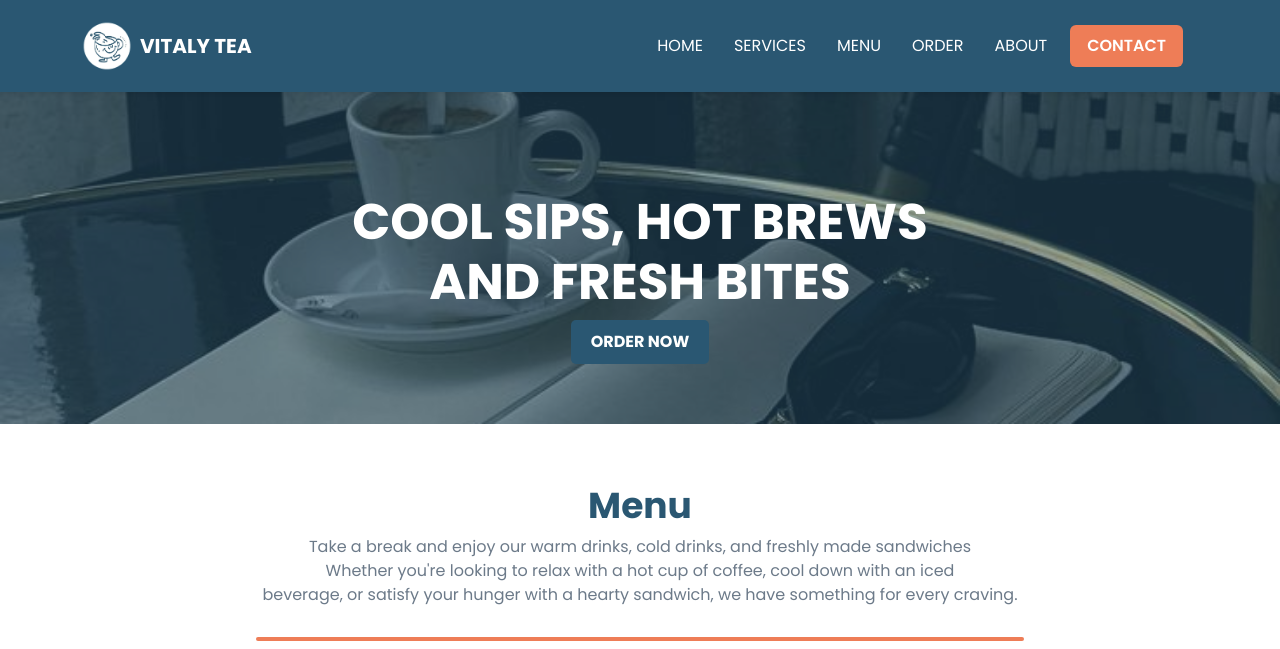
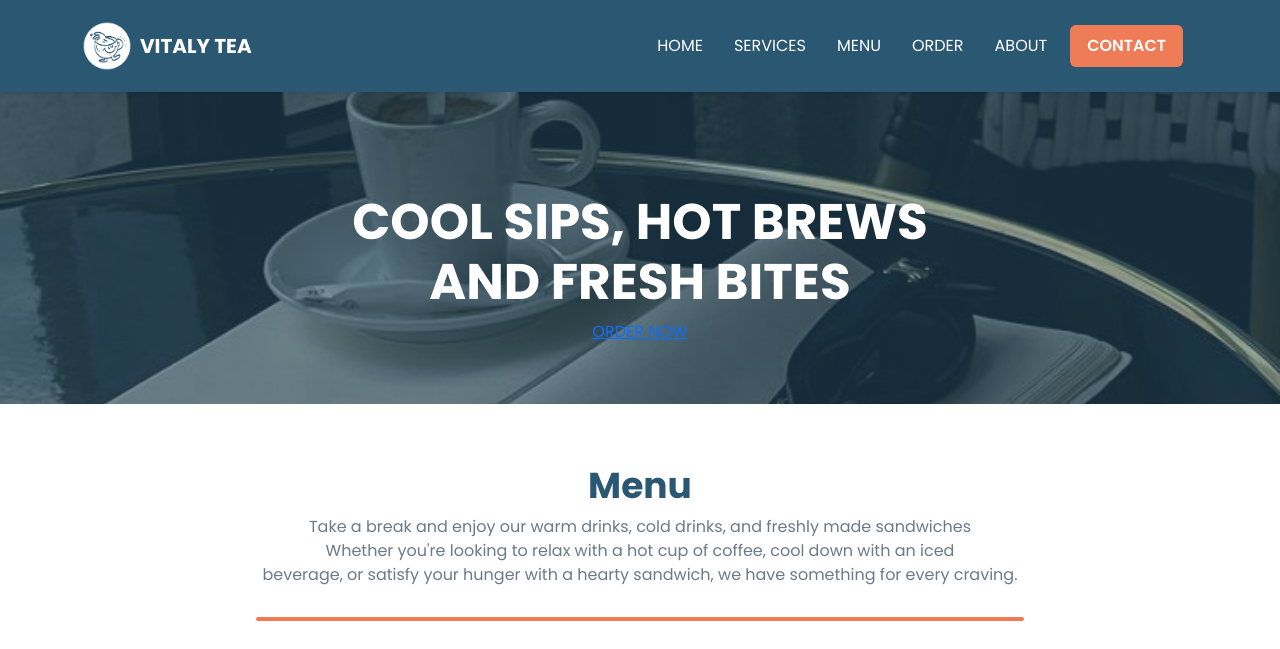
Before and after one commit to papilooz/FinalProject, a plain HTML site: page menu/menu.html in a window 1280 px wide. Shown: the top 649 px of the page. Drawn offline with nearby package versions, Linux system fonts and the light colour scheme.

Commit message:
Update menu.html

```diff
--- a/menu/menu.html
+++ b/menu/menu.html
@@ -78,7 +78,7 @@
    <!-- CONTENTS -->
   <section class="menu-hero">
     <h1>COOL SIPS, HOT BREWS<br />AND FRESH BITES</h1>
-      <a href="../Order/order.html" class="buy-now-button">ORDER NOW</a>
+      <a href="../Order/order.html" class="menu-hero-btn">ORDER NOW</a>
   </section>
 
   <div class="section-title">
```
